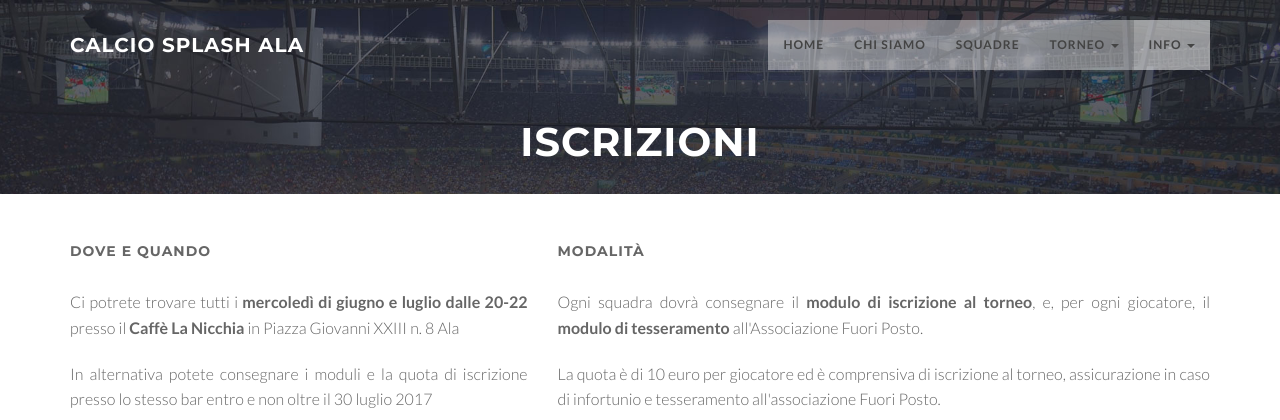
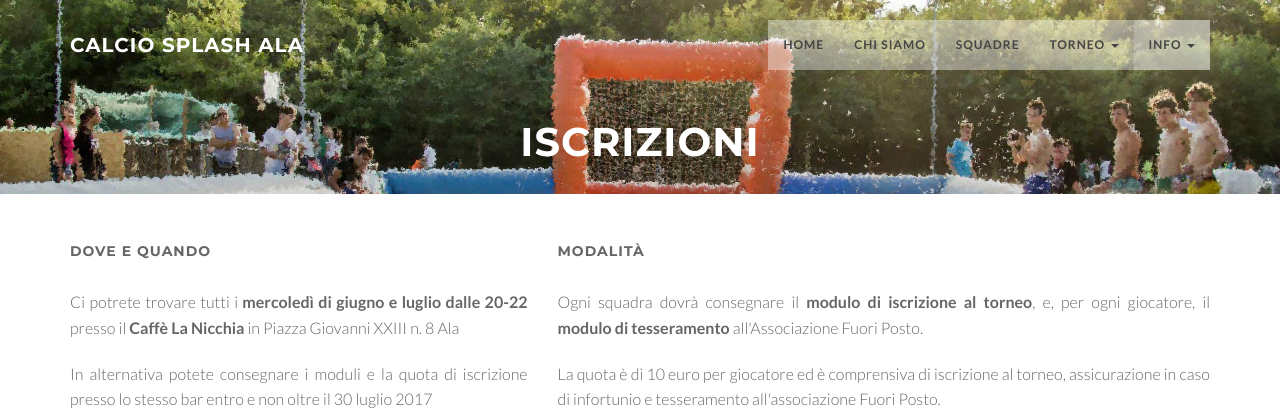
Before and after one commit to stellamargonar/calcio_splash, a Django app: page /iscrizioni/ in a window 1280 px wide. Shown: the top 420 px of the page. Run offline with Django 3.2, Linux system fonts and the light colour scheme; some libraries are stand-ins or nearby versions.

Commit message:
new background

```diff
--- a/calcio_splash/static/css/custom.css
+++ b/calcio_splash/static/css/custom.css
@@ -125,7 +125,7 @@
     width: 100%;
     position: relative;
     padding-top: 120px;
-    background-image: url(../img/slider-bg.jpg);
+    background-image: url(../img/slider-bg-new.jpg);
     background-repeat: no-repeat;
     background-size: cover;
 }
--- a/calcio_splash/static/css/style.css
+++ b/calcio_splash/static/css/style.css
@@ -314,7 +314,7 @@ hr {
 .intro {
 	width:100%;
 	position:relative;
-	background: url(../img/slider-bg.jpg) no-repeat top center;
+	background: url(../img/slider-bg-new.jpg) no-repeat top center;
     background-size: cover;
     height: auto;
 }
```
Also changed, not shown: calcio_splash/static/img/slider-bg-new.jpg (added).
